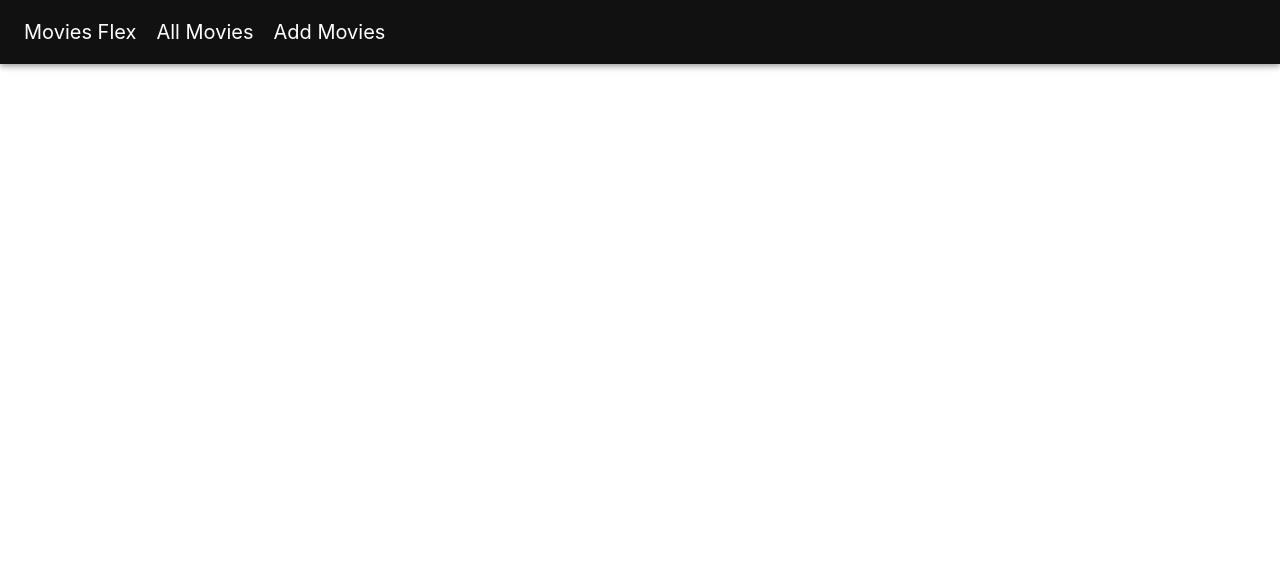
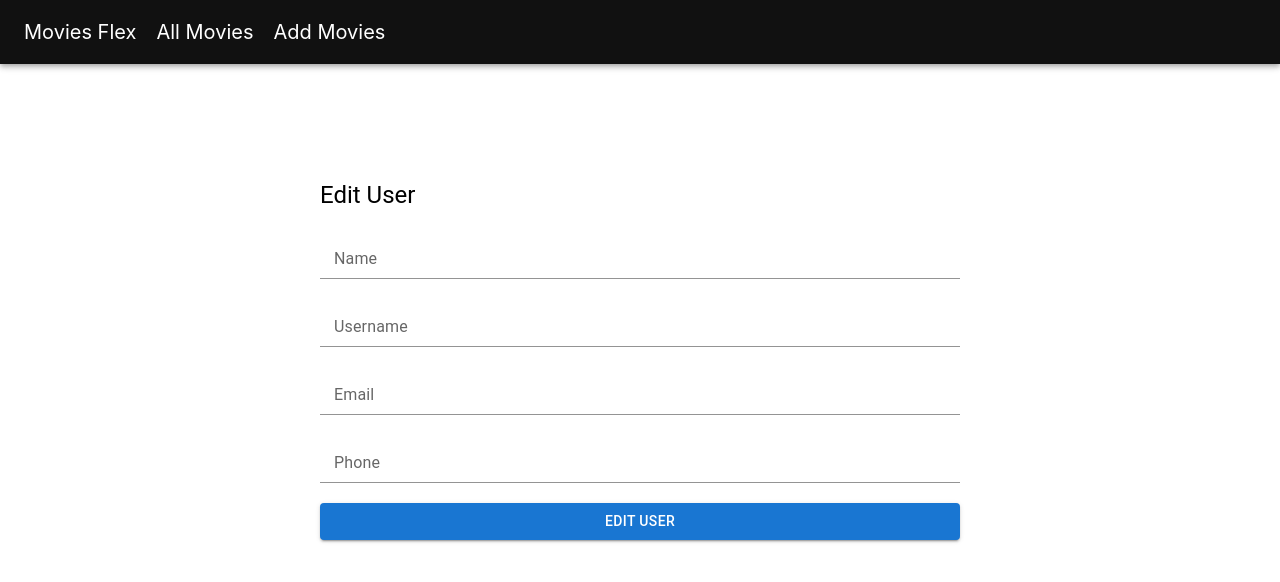
Before and after one commit to Dilbar-Ali/CrudApp, a React (Create React App) app in the folder crudapp/: page /edit/1 in a window 1280 px wide. Shown: the top 582 px of the page. Built offline with nearby package versions, Linux system fonts and the light colour scheme.

Commit message:
Edit frontend complete now working on backend

```diff
--- a/crudapp/src/App.js
+++ b/crudapp/src/App.js
@@ -12,6 +12,7 @@ import NavBar from './components/NavBar';
 import MoviesFlex from './components/MoviesFlex';
 import AllUsers from './components/AllUsers';
 import AddUser from './components/AddUser';
+import EditUser from './components/EditUser';
 
 
 
@@ -25,6 +26,8 @@ function App() {
      <Route path='/' element={<MoviesFlex/>}/>
      <Route path='/add' element={<AddUser/>}/>
      <Route path='/all' element={ <AllUsers/>}/>
+     <Route path='/edit/:id' element={ <EditUser/>}/>
+
      </Routes>
     </BrowserRouter>
   );
--- a/crudapp/src/components/AllUsers.js
+++ b/crudapp/src/components/AllUsers.js
@@ -6,12 +6,12 @@ import {
   TableRow,
   TableHead,
   TableBody,
-  styled
+  styled,
+  Button
 } from "@mui/material";
 import React from "react";
 
 import { getUsers } from "../service/api";
-
 
 const Thead=styled(TableRow)`
 background:#000;
@@ -48,6 +48,7 @@ const AllUsers = () => {
           <TableCell>Username</TableCell>
           <TableCell>Email</TableCell>
           <TableCell>Phone</TableCell>
+          <TableCell></TableCell>
         </Thead>
       </TableHead>
       <TableBody>
@@ -59,6 +60,12 @@ const AllUsers = () => {
             <TableCell>{user.username}</TableCell>
             <TableCell>{user.email}</TableCell>
             <TableCell>{user.phone}</TableCell>
+            <TableCell>
+              <Button variant="contained" style={{marginRight:10}}>Delete</Button>
+              <Button variant="contained" color="secondary">Edit</Button>
+
+
+            </TableCell>
           </TBody>
         ))
         }
--- /dev/null
+++ b/crudapp/src/components/EditUser.js
@@ -0,0 +1,90 @@
+import React from "react";
+
+
+// -------------DB IMPORT-------------
+
+import {addUser} from "../service/api"
+// _______Here now we state useHooks _____
+
+import { useState } from "react";
+
+// _________This is material Ui _________
+
+import {
+  FormControl,
+  FormGroup,
+  InputLabel,
+  Input,
+  Typography,
+  Button,
+  styled,
+} from "@mui/material";
+
+import { useNavigate } from "react-router-dom";
+
+
+
+const Container = styled(FormGroup)`
+  width: 50%;
+  margin: 9% auto 0 auto;
+
+  /* ______For child component handle through parent ___ */
+
+  & > div {
+    margin-top: 20px;
+  }
+`;
+
+const initialValue = {
+  name: "",
+  username: "",
+  email: "",
+  phone: "",
+};
+
+const EditUser = () => {
+  // ===================================
+  // _______ React Hooks portion ________
+
+  const [user, setUser] = useState(initialValue);
+
+  const navigate= useNavigate();
+
+  const onValueChange=(e)=>{
+    setUser({...user,[e.target.name]:e.target.value})
+
+  }
+  const adduserDetails=async()=>{
+    await addUser(user);
+    navigate('/all');
+  }
+
+  //  ===================================
+  return (
+    <Container>
+      <Typography variant="h5">Edit User</Typography>
+      <FormControl>
+        <InputLabel>Name</InputLabel>
+        <Input onChange={(e)=>onValueChange(e) }name="name" />
+      </FormControl>
+      <FormControl>
+        <InputLabel>Username</InputLabel>
+        <Input onChange={(e)=>onValueChange(e)} name="username" />
+      </FormControl>
+      <FormControl>
+        <InputLabel>Email</InputLabel>
+        <Input onChange={(e)=>onValueChange(e)} name="email" />
+      </FormControl>
+      <FormControl>
+        <InputLabel>Phone</InputLabel>
+        <Input onChange={(e)=>onValueChange(e)} name="phone"  />
+      </FormControl>
+
+      <FormControl>
+        <Button variant="contained" onClick={()=>adduserDetails()}>Edit User</Button>
+      </FormControl>
+    </Container>
+  );
+};
+
+export default EditUser;
```
